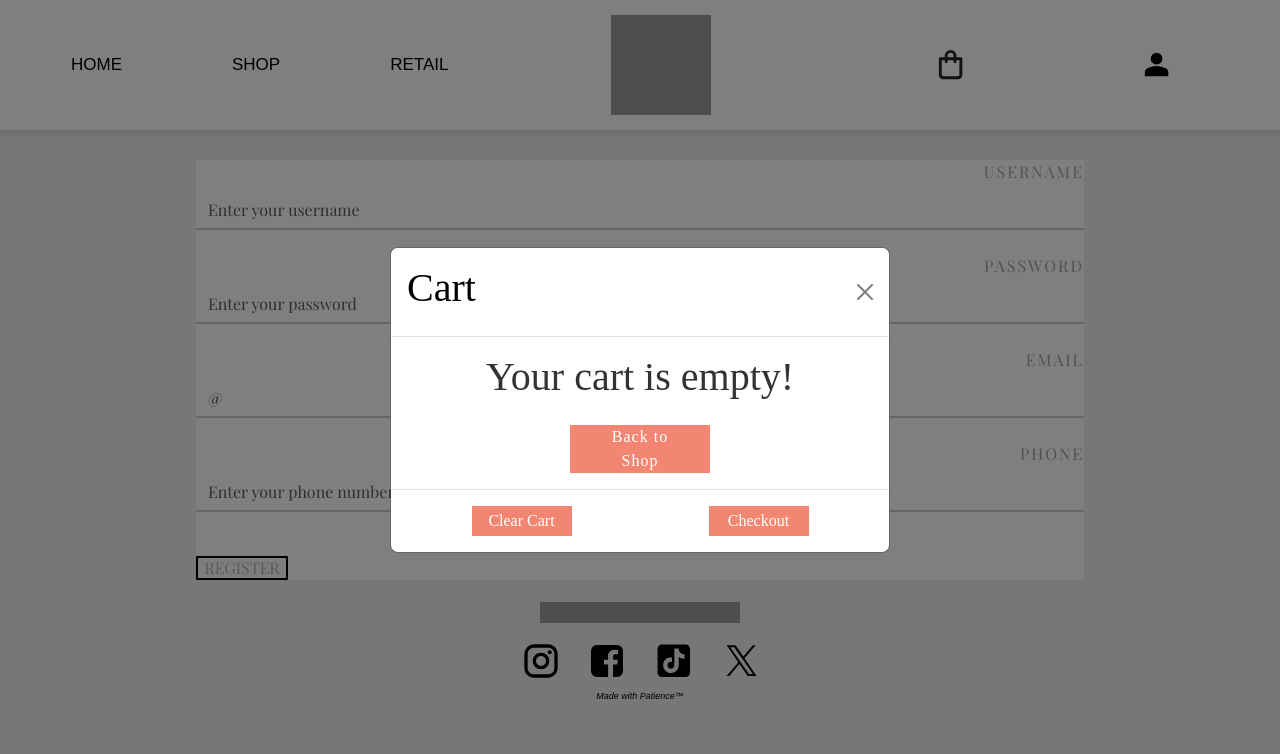
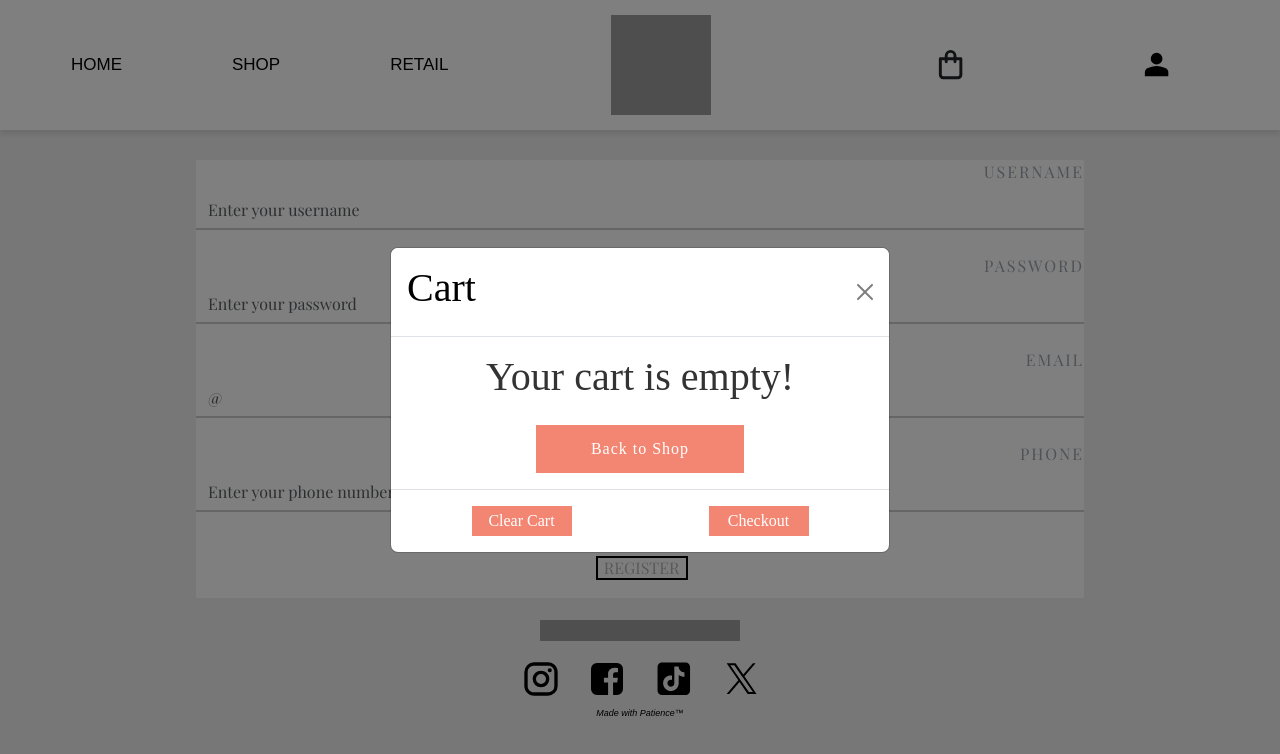
Before and after one commit to isakMurtezani/react-shop, a React (Vite) app: page /register in a window 1280 px wide. Both pictures are taken after a click on the button 950 px from the left and 65 px from the top of the page. Shown: the top 754 px of the page. Built offline with nearby package versions, Linux system fonts and the light colour scheme; grey boxes are pictures that could not be loaded.

Commit message:
Style adjustments

```diff
--- a/src/components/Home/Home.css
+++ b/src/components/Home/Home.css
@@ -42,10 +42,6 @@ header {
   overflow: hidden;
   margin-top: 0;
 }
-/* .content {
-  animation: fadeIn;
-  animation-duration: 5s;
-} */
 
 #background-video {
   position: absolute;
--- a/src/components/Register/Register.css
+++ b/src/components/Register/Register.css
@@ -76,13 +76,15 @@ label {
 .submit-button {
   border: 2px solid black;
   padding: 0.375rem 2.75rem;
+  margin-left: 45%;
+  margin-top: 20px;
+  margin-bottom: 2%;
   text-transform: uppercase;
   font-weight: 500;
   border-radius: 0;
   display: flex;
   justify-content: center;
   align-items: center;
-  margin-top: 20px;
 }
 
 .submit-button:hover {
--- a/src/components/ShoppingCart/ShoppingCart.css
+++ b/src/components/ShoppingCart/ShoppingCart.css
@@ -16,8 +16,22 @@
   text-align: center;
 }
 
-.shop-button {
-  width: 30% !important;
+.cart-shop-button {
+  display: flex;
+  justify-content: center;
+  align-items: center;
+  width: 13em;
+  height: 3em;
+  cursor: pointer;
+  border: none;
+  outline: none;
+  background-color: rgb(243, 134, 115);
+
+  letter-spacing: 1px;
+  margin-top: 1rem;
+}
+.cart-shop-button a {
+  color: white !important;
 }
 
 .emptyMessageContainer {
--- a/src/components/ShoppingCart/ShoppingCart.jsx
+++ b/src/components/ShoppingCart/ShoppingCart.jsx
@@ -75,7 +75,7 @@ function ShoppingCart() {
             ) : (
               <div className="emptyMessageContainer">
                 <h1 className="emptyCartMessage">Your cart is empty!</h1>
-                <button onClick={handleClose} className="shop-button">
+                <button onClick={handleClose} className="cart-shop-button">
                   <Link to="/shop">Back to Shop</Link>
                 </button>
               </div>
```
